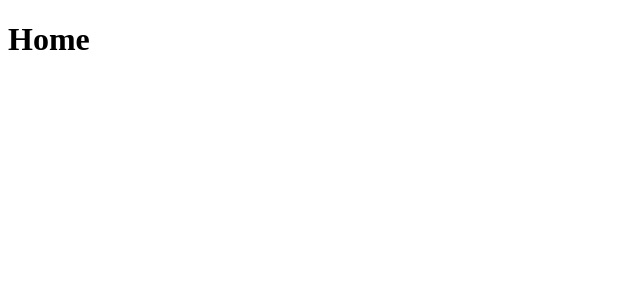
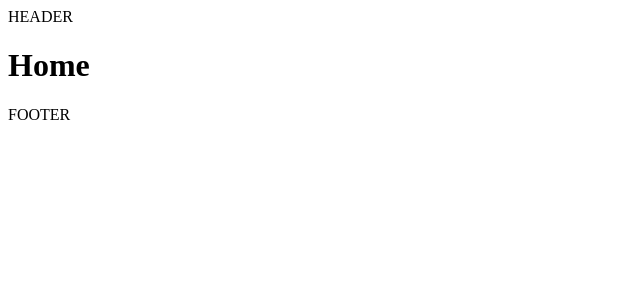
Before and after one commit to jaeyeopme/course, a Next.js app in the folder onebite-nextjs/onebite-books-client/: page / in a window 1280 px wide. Shown: the top 300 px of the page, without its empty margins (0-640 px from the left). Built offline with nearby package versions, Linux system fonts and the light colour scheme.

Commit message:
study: global layout 학습
- 글로벌 레이아웃은 root 컴포넌트인 _app.tsx 파일에 설정

```diff
--- /dev/null
+++ b/onebite-nextjs/onebite-books-client/src/components/global-layout.tsx
@@ -0,0 +1,15 @@
+import type { ReactNode } from "react";
+
+interface Props {
+	children: ReactNode;
+}
+
+export default function GlobalLayout({ children }: Props) {
+	return (
+		<>
+			<header>HEADER</header>
+			<main>{children}</main>
+			<footer>FOOTER</footer>
+		</>
+	);
+}
--- a/onebite-nextjs/onebite-books-client/src/pages/_app.tsx
+++ b/onebite-nextjs/onebite-books-client/src/pages/_app.tsx
@@ -1,11 +1,11 @@
+import GlobalLayout from "@/components/global-layout";
 import "@/styles/globals.css";
 import type { AppProps } from "next/app";
 
-// React 에서 App 컴포넌트와 동일한 역할
 export default function App({ Component, pageProps }: AppProps) {
 	return (
-		<>
+		<GlobalLayout>
 			<Component {...pageProps} />
-		</>
+		</GlobalLayout>
 	);
 }
```
